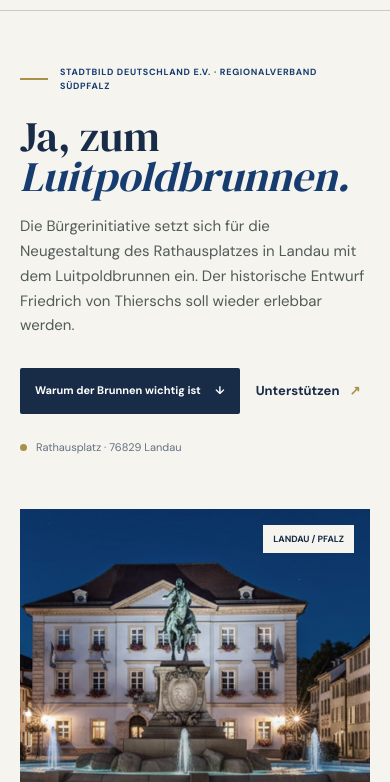
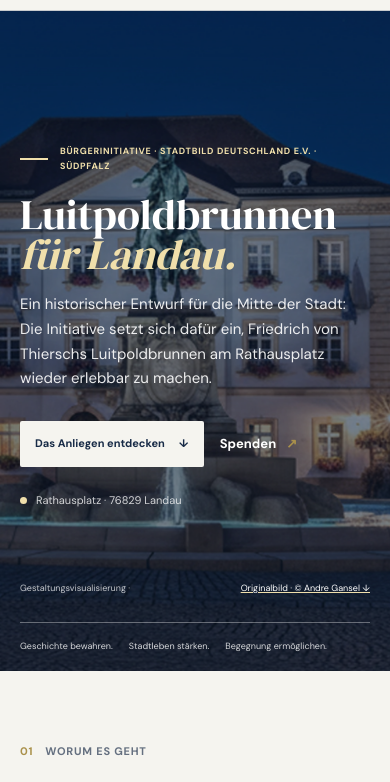
Before and after one commit to anhcoi123/luitpoldbrunnen, a plain HTML site: page index.html in a window 390 px wide. Shown: the part 59-841 px from the top of the page. Drawn offline with Linux system fonts and the light colour scheme.

Commit message:
Redesign Luitpoldbrunnen campaign hero

```diff
--- a/index.html
+++ b/index.html
@@ -32,25 +32,25 @@
 
   <main id="inhalt">
     <section class="hero" id="start" aria-labelledby="hero-title">
-      <div class="hero-copy">
-        <p class="eyebrow"><span class="eyebrow-line"></span> Stadtbild Deutschland e.V. · Regionalverband Südpfalz</p>
-        <h1 id="hero-title">Ja, zum<br><em>Luitpoldbrunnen.</em></h1>
-        <p class="hero-intro">Die Bürgerinitiative setzt sich für die Neugestaltung des Rathausplatzes in Landau mit dem Luitpoldbrunnen ein. Der historische Entwurf Friedrich von Thierschs soll wieder erlebbar werden.</p>
-        <div class="hero-actions">
-          <a class="button button-dark" href="#anliegen">Warum der Brunnen wichtig ist <span aria-hidden="true">↓</span></a>
-          <a class="text-link" href="#spenden">Unterstützen <span aria-hidden="true">↗</span></a>
-        </div>
-        <p class="hero-note"><span class="note-dot"></span> Rathausplatz · 76829 Landau</p>
-      </div>
-      <figure class="hero-image">
+      <figure class="hero-media">
         <picture>
           <source srcset="assets/web/rathaus-daemmerung.webp" type="image/webp">
           <img src="assets/originale/Luitpoldbrunnen_vor_Rathaus_Daemmerung.jpeg" alt="Visualisierung des Luitpoldbrunnens am Rathausplatz in Landau bei Dämmerung" fetchpriority="high">
         </picture>
-        <figcaption><span>Gestaltungsvisualisierung am Rathausplatz</span><a href="assets/originale/Luitpoldbrunnen_vor_Rathaus_Daemmerung.jpeg" download>Originalbild · © Andre Gansel</a></figcaption>
-        <span class="image-index" aria-hidden="true">LANDAU / PFALZ</span>
       </figure>
-      <div class="hero-bottomline"><span>Geschichte bewahren.</span><span>Stadtleben stärken.</span><span class="bottomline-mark" aria-hidden="true">✳</span></div>
+      <div class="hero-overlay" aria-hidden="true"></div>
+      <div class="hero-copy">
+          <p class="eyebrow"><span class="eyebrow-line"></span> Bürgerinitiative · Stadtbild Deutschland e.V. · Südpfalz</p>
+          <h1 id="hero-title">Luitpoldbrunnen<br><em>für Landau.</em></h1>
+          <p class="hero-intro">Ein historischer Entwurf für die Mitte der Stadt: Die Initiative setzt sich dafür ein, Friedrich von Thierschs Luitpoldbrunnen am Rathausplatz wieder erlebbar zu machen.</p>
+          <div class="hero-actions">
+            <a class="button button-dark" href="#anliegen">Das Anliegen entdecken <span aria-hidden="true">↓</span></a>
+            <a class="text-link" href="#spenden">Spenden <span aria-hidden="true">↗</span></a>
+          </div>
+          <p class="hero-note"><span class="note-dot"></span> Rathausplatz · 76829 Landau</p>
+        </div>
+        <p class="hero-credit">Gestaltungsvisualisierung · <a href="assets/originale/Luitpoldbrunnen_vor_Rathaus_Daemmerung.jpeg" download>Originalbild · © Andre Gansel ↓</a></p>
+        <div class="hero-bottomline"><span>Geschichte bewahren.</span><span>Stadtleben stärken.</span><span>Begegnung ermöglichen.</span></div>
     </section>
 
     <section class="intro-section section-wrap" id="anliegen" aria-labelledby="anliegen-title">
--- a/styles.css
+++ b/styles.css
@@ -26,23 +26,35 @@ button, input, textarea { font: inherit; }
 .brand-name { font-size: 12px; letter-spacing: 0; }
 .brand-name strong { font-size: 15px; font-weight: 700; }
 .brand-logo { width: 42px; height: 42px; flex: 0 0 42px; object-fit: cover; object-position: center; border-radius: 50%; }
-.main-nav { display: flex; align-items: center; gap: clamp(20px, 3.2vw, 52px); }
+.main-nav { display: flex; align-items: center; gap: clamp(14px, 2vw, 28px); }
 .main-nav a { font-size: 13px; font-weight: 600; text-decoration: none; transition: color .2s ease; }
 .main-nav a:hover, .footer-links a:hover { color: var(--orange); }
 .main-nav .nav-contact { padding: 10px 16px; border: 1px solid var(--ink); border-radius: 2px; }
 .nav-contact span { margin-left: 12px; color: var(--orange); }
 .menu-toggle { display: none; }
 
-.hero { min-height: 680px; padding: 64px 5.2vw 0; display: grid; grid-template-columns: minmax(0, .88fr) minmax(380px, 1.12fr); grid-template-rows: 1fr auto; column-gap: 5vw; overflow: hidden; }
-.hero-copy { align-self: center; padding: 6px 0 52px; max-width: 610px; animation: rise-in .7s ease both; }
+.hero { position: relative; min-height: clamp(620px, 78svh, 820px); padding: 80px 7vw 0; display: flex; flex-direction: column; justify-content: flex-end; overflow: hidden; background: #102b4d; color: #fff; }
+.hero-media { position: absolute; inset: 0; z-index: 0; margin: 0; overflow: hidden; }
+.hero-media picture, .hero-media img { width: 100%; height: 100%; display: block; }
+.hero-media img { object-fit: cover; object-position: center 52%; }
+.hero-overlay { position: absolute; inset: 0; z-index: 0; background: rgba(8, 25, 46, .55); }
+.hero-copy { position: relative; z-index: 1; align-self: flex-start; margin-top: auto; padding: 72px 0 112px; max-width: 900px; animation: rise-in .7s ease both; }
 .eyebrow, .section-kicker { display: flex; align-items: center; gap: 12px; font-size: 11px; font-weight: 700; text-transform: uppercase; }
-.eyebrow { color: var(--green); letter-spacing: .08em; }
+.eyebrow { color: #f0dfab; letter-spacing: .08em; }
 .eyebrow-line { display: inline-block; width: 28px; height: 2px; background: var(--orange); }
 h1, h2, h3, p { margin-top: 0; }
 h1, h2 { font-family: var(--serif); font-weight: 400; letter-spacing: 0; }
-h1 { margin: 26px 0 22px; font-size: clamp(56px, 6.7vw, 94px); line-height: .96; }
+h1 { margin: 26px 0 22px; font-size: clamp(64px, 7vw, 100px); line-height: .94; }
 h1 em, h2 em { color: var(--green); font-weight: 400; }
-.hero-intro { max-width: 430px; margin-bottom: 30px; color: #515c57; font-size: 17px; line-height: 1.65; }
+.hero h1 { max-width: 900px; color: #fff; }
+.hero h1 em { color: #f0dfab; }
+.hero-intro { max-width: 620px; margin-bottom: 30px; color: rgba(255,255,255,.9); font-size: 17px; line-height: 1.65; }
+.hero .eyebrow { color: #f0dfab; }
+.hero .eyebrow-line { background: #f0dfab; }
+.hero .button-dark { background: var(--paper); color: var(--ink); }
+.hero .button-dark:hover { background: #fff; }
+.hero .text-link { color: #fff; }
+.hero .hero-note { color: rgba(255,255,255,.8); }
 .hero-actions { display: flex; flex-wrap: wrap; align-items: center; gap: 25px; }
 .button { min-height: 48px; display: inline-flex; align-items: center; justify-content: center; gap: 24px; padding: 0 18px; border: 1px solid transparent; border-radius: 2px; font-size: 12px; font-weight: 700; text-decoration: none; cursor: pointer; transition: transform .18s ease, background .18s ease; }
 .button:hover { transform: translateY(-2px); }
@@ -53,16 +65,10 @@ h1 em, h2 em { color: var(--green); font-weight: 400; }
 .text-link, .arrow-link { font-size: 13px; font-weight: 700; text-decoration: none; }
 .text-link span, .arrow-link span { margin-left: 7px; color: var(--orange); }
 .hero-note { display: flex; align-items: center; gap: 9px; margin: 40px 0 0; font-size: 11px; color: var(--muted); }
-.note-dot { width: 7px; height: 7px; border-radius: 50%; background: var(--orange); }
-.hero-image { position: relative; align-self: stretch; min-height: 465px; margin: 0; overflow: hidden; background: #c9c7bc; animation: reveal-image .8s .12s ease both; }
-.hero-image::after { position: absolute; inset: 0; content: ''; pointer-events: none; background: linear-gradient(180deg, transparent 62%, rgba(12, 20, 17, .45)); }
-.hero-image picture { width: 100%; height: 100%; display: block; }
-.hero-image img { width: 100%; height: 100%; min-height: 465px; display: block; object-fit: cover; object-position: center; filter: saturate(.78); }
-.hero-image figcaption { position: absolute; z-index: 1; bottom: 18px; left: 20px; right: 20px; display: flex; flex-wrap: wrap; justify-content: space-between; gap: 5px 16px; color: #fff; font-size: 10px; }
-.hero-image figcaption a { text-decoration-color: rgba(255,255,255,.55); }
-.image-index { position: absolute; z-index: 1; top: 16px; right: 16px; padding: 7px 10px; background: var(--paper); color: var(--ink); font-size: 9px; font-weight: 700; }
-.hero-bottomline { grid-column: 1 / -1; display: flex; gap: 18px; align-items: center; padding: 16px 0 18px; border-top: 1px solid var(--line); color: var(--muted); font-size: 11px; }
-.bottomline-mark { margin-left: auto; color: var(--orange); font-size: 21px; }
+.note-dot { width: 7px; height: 7px; border-radius: 50%; background: #f0dfab; }
+.hero-credit { position: absolute; z-index: 1; right: 7vw; bottom: 88px; margin: 0; color: rgba(255,255,255,.75); font-size: 10px; text-align: right; }
+.hero-credit a { margin-left: 8px; color: #fff; text-decoration-color: #f0dfab; }
+.hero-bottomline { position: relative; z-index: 1; display: flex; flex-wrap: wrap; gap: 12px 30px; align-items: center; padding: 16px 0 18px; border-top: 1px solid rgba(255,255,255,.35); color: rgba(255,255,255,.82); font-size: 11px; }
 
 .section-wrap { padding-left: 10.4vw; padding-right: 10.4vw; }
 .intro-section { padding-top: 112px; padding-bottom: 110px; }
@@ -76,7 +82,7 @@ h2 { font-size: clamp(42px, 5vw, 68px); line-height: 1.04; }
 .arrow-link { display: inline-block; margin-top: 8px; color: var(--ink); }
 
 .principles { position: relative; display: grid; grid-template-columns: repeat(3, 1fr) 150px; gap: 3.2vw; padding: 50px 10.4vw 56px; background: var(--green-light); overflow: hidden; }
-.principle { position: relative; z-index: 1; border-top: 1px solid rgba(22, 75, 66, .35); padding-top: 14px; }
+.principle { position: relative; z-index: 1; border-top: 1px solid rgba(23, 60, 112, .35); padding-top: 14px; }
 .principle-number { color: var(--orange); font-size: 10px; font-weight: 700; }
 .principle h3 { margin: 24px 0 9px; font-family: var(--serif); font-size: 28px; font-weight: 400; }
 .principle p { max-width: 245px; margin-bottom: 0; color: #4b5c55; font-size: 13px; }
@@ -125,18 +131,18 @@ h2 { font-size: clamp(42px, 5vw, 68px); line-height: 1.04; }
 .join-section { position: relative; min-height: 475px; display: flex; align-items: center; padding: 74px 10.4vw; overflow: hidden; background: var(--green); color: #fff; }
 .join-content { position: relative; z-index: 1; max-width: 700px; }
 .section-kicker-light { color: #c4d2c8; }
-.section-kicker-light span:first-child { color: #ff9774; }
+.section-kicker-light span:first-child { color: #f0dfab; }
 .join-content h2 { margin: 28px 0 18px; font-size: clamp(44px, 5.8vw, 76px); }
-.join-content h2 em { color: #f19a79; }
+.join-content h2 em { color: #f0dfab; }
 .join-content > p { max-width: 425px; margin-bottom: 25px; color: #d5e0d9; font-size: 14px; }
 .join-decoration { position: absolute; right: 13%; top: -31%; width: 460px; height: 460px; border: 1px solid rgba(255,255,255,.16); border-radius: 50%; }
 .join-decoration::before, .join-decoration::after, .join-decoration span { position: absolute; inset: 13%; border: 1px solid rgba(255,255,255,.13); border-radius: 50%; content: ''; }
 .join-decoration::after { inset: 27%; }
-.join-decoration span:nth-child(1) { inset: 41%; border-color: rgba(241,154,121,.7); }
+.join-decoration span:nth-child(1) { inset: 41%; border-color: rgba(240,223,171,.75); }
 .join-decoration span:nth-child(2) { inset: 5% 49%; border-width: 0 1px; border-radius: 0; }
 .join-decoration span:nth-child(3) { inset: 49% 5%; border-width: 1px 0; border-radius: 0; }
 .join-side-note { position: absolute; right: 5.2vw; bottom: 35px; color: rgba(255,255,255,.6); font-size: 9px; font-weight: 700; line-height: 1.7; letter-spacing: .08em; text-align: right; }
-.join-side-note span { color: #f19a79; }
+.join-side-note span { color: #f0dfab; }
 
 .donation-section { display: grid; grid-template-columns: 1fr 1fr; gap: 9vw; padding-top: 104px; padding-bottom: 104px; border-bottom: 1px solid var(--line); }
 .donation-copy h2 { margin: 24px 0 18px; }
@@ -174,15 +180,28 @@ h2 { font-size: clamp(42px, 5vw, 68px); line-height: 1.04; }
 @keyframes rise-in { from { opacity: 0; transform: translateY(14px); } to { opacity: 1; transform: translateY(0); } }
 @keyframes reveal-image { from { opacity: 0; clip-path: inset(0 0 100% 0); } to { opacity: 1; clip-path: inset(0 0 0 0); } }
 
-@media (max-width: 900px) {
-  .hero { min-height: 600px; grid-template-columns: .9fr 1.1fr; column-gap: 3vw; }
-  .hero-image, .hero-image img { min-height: 410px; }
-  h1 { font-size: clamp(54px, 8vw, 76px); }
+@media (max-width: 1100px) {
+  .hero { min-height: clamp(600px, 76svh, 760px); padding: 60px 7vw 0; }
+  .hero-copy { max-width: 850px; padding: 70px 0 112px; }
+  h1 { font-size: clamp(58px, 7vw, 84px); }
+  .hero-credit { right: 7vw; }
   .section-wrap, .principles, .join-section { padding-left: 7vw; padding-right: 7vw; }
   .intro-content { gap: 5vw; }
   .principles { grid-template-columns: repeat(3, 1fr); }
   .principle-stamp { display: none; }
   .site-footer { padding-left: 5vw; padding-right: 5vw; }
+}
+
+@media (max-width: 900px) {
+  .site-header { gap: 16px; }
+  .menu-toggle { width: 42px; height: 42px; display: grid; flex: 0 0 42px; align-content: center; justify-items: center; gap: 6px; border: 1px solid var(--line); border-radius: 2px; background: transparent; cursor: pointer; }
+  .menu-toggle span { width: 17px; height: 1px; background: var(--ink); transition: transform .2s; }
+  .menu-toggle[aria-expanded="true"] span:first-child { transform: translateY(3.5px) rotate(45deg); }
+  .menu-toggle[aria-expanded="true"] span:last-child { transform: translateY(-3.5px) rotate(-45deg); }
+  .main-nav { position: absolute; top: 100%; right: 5vw; display: none; min-width: 240px; align-items: stretch; gap: 0; padding: 8px 18px 16px; border: 1px solid var(--line); border-top: 0; background: var(--paper); box-shadow: 0 12px 28px rgba(24,43,71,.12); }
+  .main-nav.is-open { display: flex; flex-direction: column; }
+  .main-nav a { padding: 12px 0; }
+  .main-nav .nav-contact { margin-top: 7px; padding: 10px 12px; }
 }
 
 @media (max-width: 640px) {
@@ -191,26 +210,19 @@ h2 { font-size: clamp(42px, 5vw, 68px); line-height: 1.04; }
   .brand-logo { width: 36px; height: 36px; flex-basis: 36px; }
   .brand-name { font-size: 10px; }
   .brand-name strong { font-size: 13px; }
-  .menu-toggle { width: 42px; height: 42px; display: grid; align-content: center; justify-items: center; gap: 6px; border: 1px solid var(--line); border-radius: 2px; background: transparent; cursor: pointer; }
-  .menu-toggle span { width: 17px; height: 1px; background: var(--ink); transition: transform .2s; }
-  .menu-toggle[aria-expanded="true"] span:first-child { transform: translateY(3.5px) rotate(45deg); }
-  .menu-toggle[aria-expanded="true"] span:last-child { transform: translateY(-3.5px) rotate(-45deg); }
-  .main-nav { position: absolute; top: 69px; left: 0; right: 0; display: none; align-items: stretch; gap: 0; padding: 8px 20px 20px; border-bottom: 1px solid var(--line); background: var(--paper); }
-  .main-nav.is-open { display: flex; flex-direction: column; }
-  .main-nav a { padding: 12px 0; }
-  .main-nav .nav-contact { margin-top: 7px; padding: 10px 12px; }
-  .hero { min-height: auto; padding: 48px 20px 0; grid-template-columns: minmax(0, 1fr); grid-template-rows: auto auto auto; }
-  .hero-copy, .hero-image { min-width: 0; }
+  .site-header { min-height: 70px; }
+  .main-nav { top: 69px; left: 0; right: 0; min-width: 0; padding: 8px 20px 20px; border-left: 0; border-right: 0; border-bottom: 1px solid var(--line); box-shadow: none; }
+  .hero { min-height: 660px; padding: 42px 20px 0; }
+  .hero-copy { padding: 44px 0 112px; }
   .eyebrow { font-size: 9px; }
   h1 { margin: 22px 0 18px; font-size: 42px; }
-  .hero-intro { max-width: 390px; font-size: 15px; }
+  .hero-intro { max-width: 34ch; font-size: 15px; }
   .hero-actions { gap: 16px; }
   .button { min-height: 46px; gap: 14px; padding: 0 14px; font-size: 11px; }
   .hero-note { margin-top: 25px; }
-  .hero-image { min-height: 340px; }
-  .hero-image img { min-height: 340px; }
-  .hero-image figcaption { left: 12px; right: 12px; bottom: 12px; font-size: 9px; }
-  .hero-bottomline { margin-top: 0; font-size: 9px; gap: 10px; }
+  .hero-credit { left: 20px; right: 20px; bottom: 76px; display: flex; flex-wrap: wrap; justify-content: space-between; gap: 4px 12px; text-align: left; font-size: 9px; }
+  .hero-credit a { margin-left: 0; }
+  .hero-bottomline { gap: 8px 16px; font-size: 9px; }
   .section-wrap { padding-left: 20px; padding-right: 20px; }
   .intro-section { padding-top: 72px; padding-bottom: 72px; }
   .intro-content { grid-template-columns: 1fr; gap: 20px; margin-top: 24px; }
@@ -249,7 +261,7 @@ h2 { font-size: clamp(42px, 5vw, 68px); line-height: 1.04; }
 }
 
 @media (max-width: 360px) {
-  h1 { font-size: 34px; }
+  h1 { font-size: 32px; }
   h2 { font-size: 36px; }
   .site-footer { grid-template-columns: 1fr; }
   .footer-tagline { justify-self: start; text-align: left; }
```
